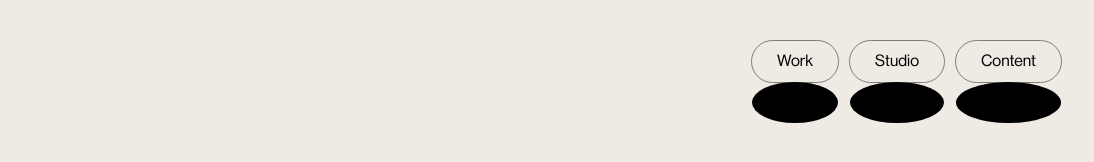
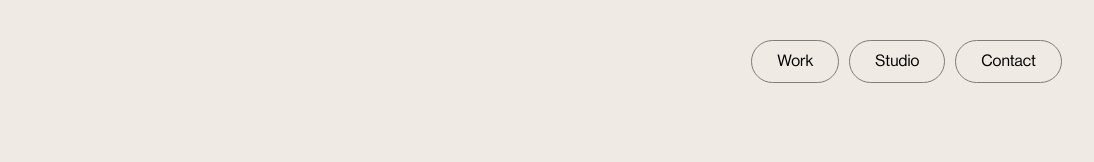
Before and after one commit to SAYAN-DAN/Sundown_Studio_Website, a plain HTML site: page index.html in a window 1280 px wide. Shown: the full height of the page, 186-1280 px from the left. Drawn offline with Linux system fonts and the light colour scheme.

Commit message:
Add Some commit

```diff
--- a/index.html
+++ b/index.html
@@ -15,12 +15,13 @@
                     <img src="./Images/Sundown_logo.svg" alt="">
                 </div>
                 <div class="nav-right">
-                    <a href="#"><h4>Work</h4></a>
-                    <a href="#"><h4>Studio</h4></a>
-                    <a href="#"><h4>Content</h4></a>
+                    <h4><a href="#">Work</a></h4>
+                    <h4><a href="#">Studio</a></h4>
+                    <h4><a href="#">Contact</a></h4>
                 </div>
             </div>
         </div>
+        <div class="page2"></div>
     </div>
     <script src="script.js"></script>
 </body>
--- a/style.css
+++ b/style.css
@@ -37,17 +37,20 @@ html {
   gap: 10px;
 }
 
-.nav-right a {
+.nav-right h4 {
   text-decoration: none;
   padding: 11px 25px;
   border: 1px solid rgb(125, 125, 125);
   border-radius: 50px;
+  transition: all ease 0.3s;
   color: #000;
   font-family: Roman;
   position: relative;
+  overflow: hidden;
+  cursor: pointer;
 }
 
-.nav-right a::after {
+.nav-right h4::after {
   content: "";
   position: absolute;
   height: 100%;
@@ -59,21 +62,21 @@ html {
   transition: all ease 0.3s;
 }
 
-.nav-right a:hover::after {
+.nav-right h4:hover::after {
   bottom: 0;
-  color: white;
+  /* color: white; */
   border-radius: 0;
-  z-index: 99;
+  /* z-index: 99; */
 }
 
-.nav-right a h4 {
+.nav-right h4 a {
   font-weight: 100;
   position: relative;
   z-index: 9;
   color: #000;
+  text-decoration: none;
 }
 
-.nav-right a:hover h4 {
+.nav-right h4:hover a {
   color: #fff;
-  z-index: 99;
 }
```
